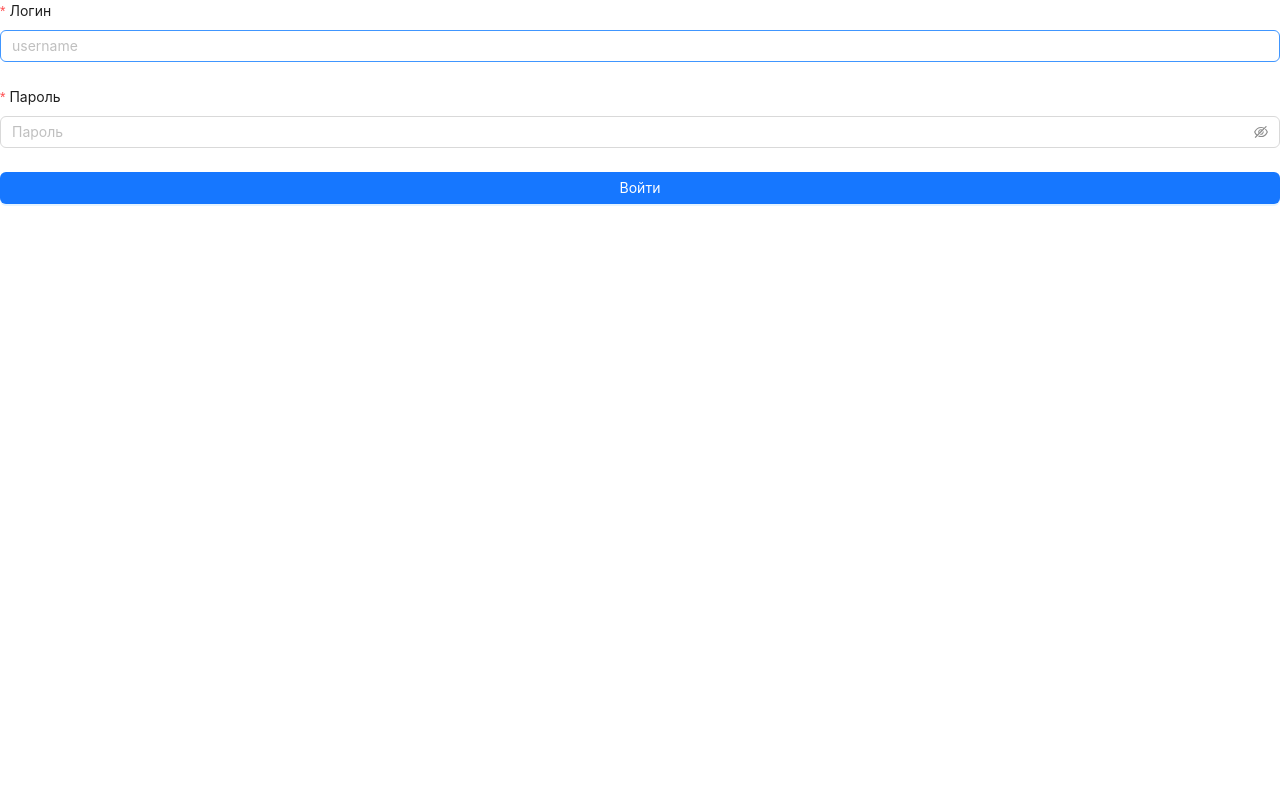
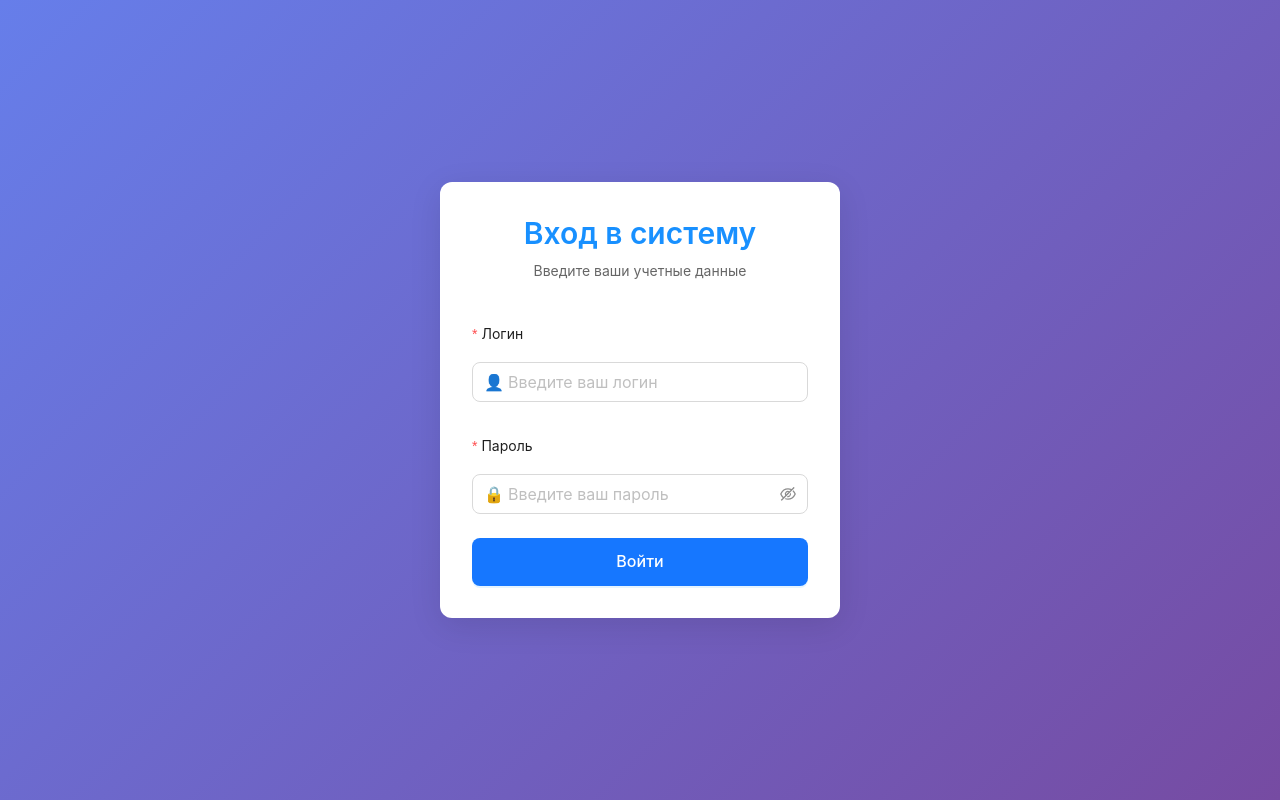
Before and after one commit to katyaaplyusnina/calories-calc, a React (Create React App) app: page /login in a window 1280 px wide. Built offline with nearby package versions, Linux system fonts and the light colour scheme.

Commit message:
improved auth form

```diff
--- a/src/components/auth/LoginForm.tsx
+++ b/src/components/auth/LoginForm.tsx
@@ -1,10 +1,12 @@
 import React, { useEffect } from 'react';
-import { Form, Input, Button, Alert } from 'antd';
+import { Form, Input, Button, Alert, Card, Typography } from 'antd';
 import { IAuthData } from '../../types/user';
 import { useDispatch, useSelector } from 'react-redux';
 import { login } from '../../store/authSlice';
 import { useNavigate } from "react-router-dom";
 import { RootState, AppDispatch } from '../../store';
+
+const { Title } = Typography;
 
 const LoginForm: React.FC = () => {
     const dispatch = useDispatch<AppDispatch>();
@@ -22,7 +24,34 @@ const LoginForm: React.FC = () => {
     };
 
     return (
-        <Form onFinish={handleSubmit} layout="vertical">
+        <div style={{
+            minHeight: '100vh',
+            display: 'flex',
+            alignItems: 'center',
+            justifyContent: 'center',
+            background: 'linear-gradient(135deg, #667eea 0%, #764ba2 100%)',
+            padding: '20px'
+        }}>
+            <Card
+                style={{
+                    width: '100%',
+                    maxWidth: '400px',
+                    boxShadow: '0 8px 32px rgba(0, 0, 0, 0.1)',
+                    borderRadius: '12px',
+                    border: 'none'
+                }}
+                bodyStyle={{ padding: '32px' }}
+            >
+                <div style={{ textAlign: 'center', marginBottom: '32px' }}>
+                    <Title level={2} style={{ margin: 0, color: '#1890ff' }}>
+                        Вход в систему
+                    </Title>
+                    <p style={{ color: '#666', margin: '8px 0 0 0' }}>
+                        Введите ваши учетные данные
+                    </p>
+                </div>
+
+                <Form onFinish={handleSubmit} layout="vertical" size="large">
                     <Form.Item
                         name="login"
                         label="Логин"
@@ -31,7 +60,10 @@ const LoginForm: React.FC = () => {
                             { type: 'string' },
                         ]}
                     >
-                <Input placeholder="username" />
+                        <Input
+                            placeholder="Введите ваш логин"
+                            prefix={<span style={{ color: '#bfbfbf' }}>👤</span>}
+                        />
                     </Form.Item>
 
                     <Form.Item
@@ -39,17 +71,40 @@ const LoginForm: React.FC = () => {
                         label="Пароль"
                         rules={[{ required: true, message: 'Введите пароль' }]}
                     >
-                <Input.Password placeholder="Пароль" />
+                        <Input.Password
+                            placeholder="Введите ваш пароль"
+                            prefix={<span style={{ color: '#bfbfbf' }}>🔒</span>}
+                        />
                     </Form.Item>
 
-            {error && <Alert type="error" message={error} style={{ marginBottom: 16 }} />}
+                    {error && (
+                        <Alert
+                            type="error"
+                            message={error}
+                            style={{ marginBottom: 16, borderRadius: '8px' }}
+                        />
+                    )}
 
-            <Form.Item>
-                <Button type="primary" htmlType="submit" loading={loading} block>
-                    Войти
+                    <Form.Item style={{ marginBottom: 0 }}>
+                        <Button
+                            type="primary"
+                            htmlType="submit"
+                            loading={loading}
+                            block
+                            size="large"
+                            style={{
+                                height: '48px',
+                                borderRadius: '8px',
+                                fontSize: '16px',
+                                fontWeight: '500'
+                            }}
+                        >
+                            {loading ? 'Вход...' : 'Войти'}
                         </Button>
                     </Form.Item>
                 </Form>
+            </Card>
+        </div>
     );
 };
 
```
Lines whose indentation alone changed are shown as unchanged.
